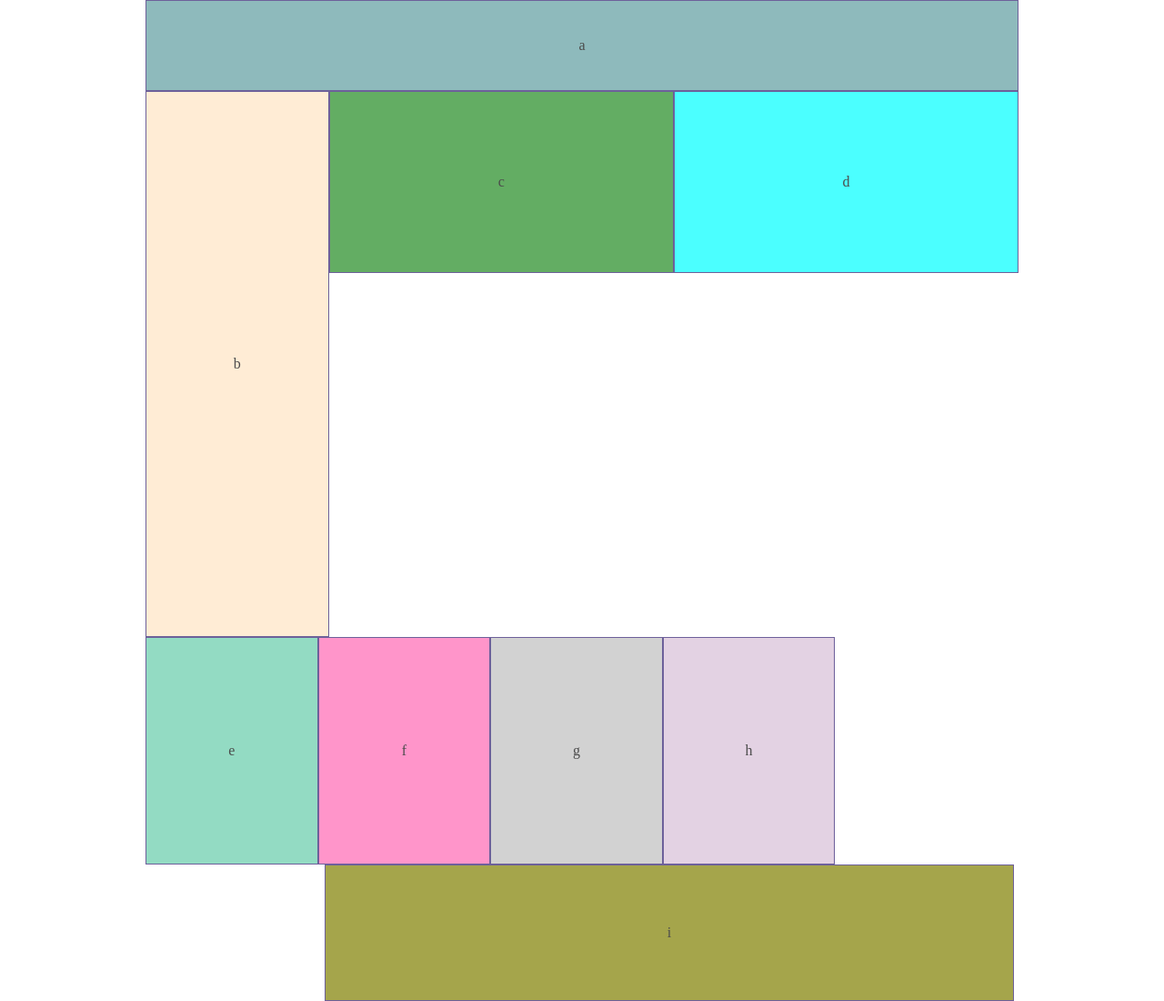
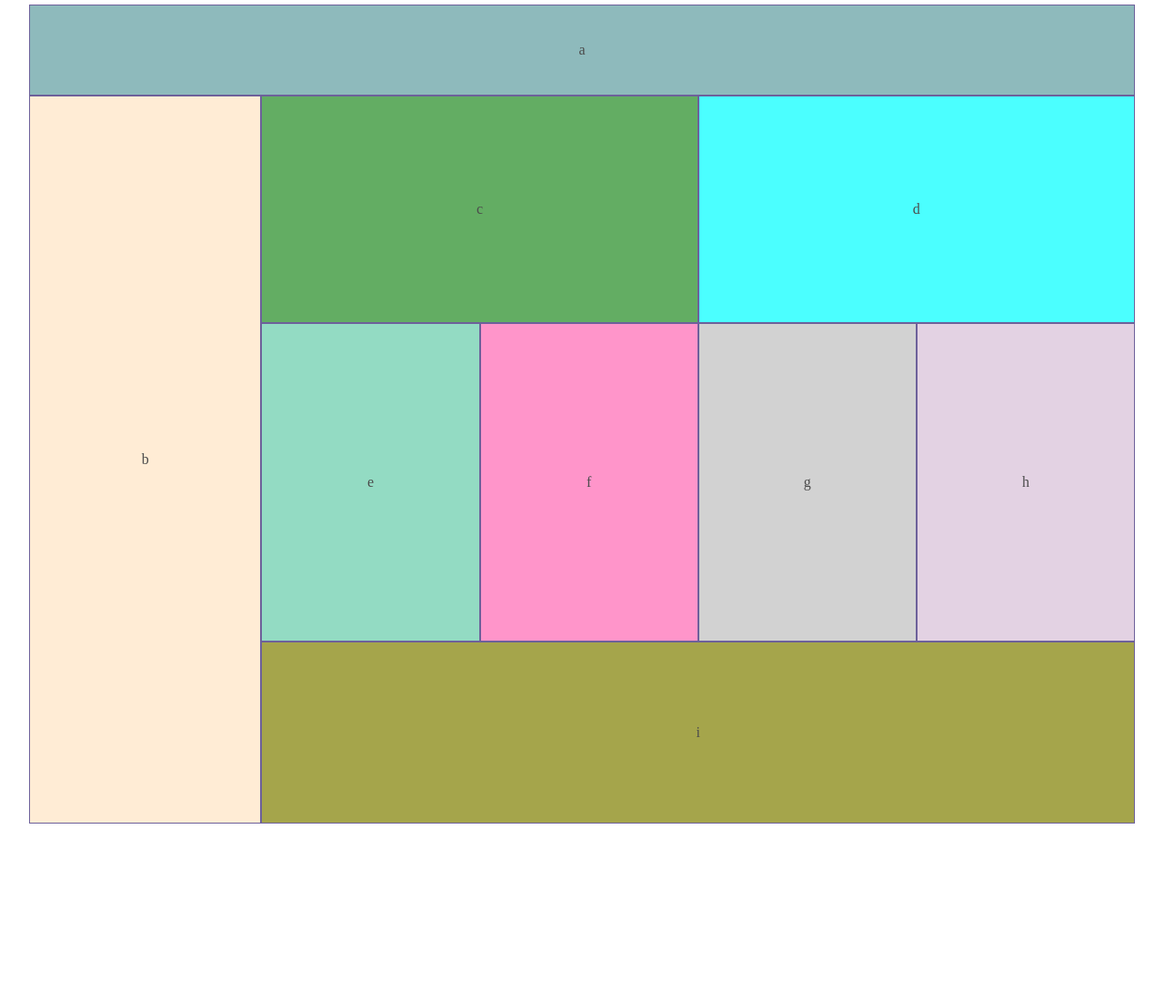
Before and after one commit to dcalhoun286/rwd-practice, a plain HTML site: page index.html in a window 1280 px wide. Shown: the whole page at 91% size. After the commit the page ends 905 px from the top, so only its background shows below. Drawn offline with Linux system fonts and the light colour scheme.

Commit message:
reconfigured for desktop view

```diff
--- a/css/base.css
+++ b/css/base.css
@@ -1,5 +1,9 @@
 * {
   box-sizing: border-box;
+}
+
+header {
+  width: 100%;
 }
 
 header, section, footer {
--- a/css/layout.css
+++ b/css/layout.css
@@ -8,7 +8,6 @@ body {
 }
 
 header {
-  width: 100%;
   height: 75px;
   display: inherit;
   justify-content: inherit;
@@ -41,7 +40,7 @@ footer {
   width: 100%;
   height: 80px;
   display: inherit;
-  justify-content: inherit;
+  justify-content: center;
   align-items: center;
 }
 
@@ -77,6 +76,7 @@ footer {
   }
 
   footer {
+    width: 100%;
     height: 120px;
     display: flex;
     justify-content: center;
@@ -87,46 +87,43 @@ footer {
 
 @media screen and (min-width: 768px) {
 
+  body {
+    width: 95%;
+    margin: auto;
+  }
+
   header {
     height: 100px;
     justify-content: center;
     align-items: center;
+    margin-top: 5px;
   }
 
-  body {
-    max-width: 960px;
-    margin: auto;
+  main {
+    display: inline-block;
+  }
+  main > section:first-child {
+    width: 21%;
+    height: 800px;
+    float: left;
   }
 
-  #b {
+  main > section:nth-child(2), main > section:nth-child(3) {
+    width: 39.5%;
+    height: 250px;
     float: left;
-    width: 21%;
-    height: 600px;
-    justify-content: center;
-    align-items: center;
   }
 
-  #c {
+  main > section:nth-child(4), main > section:nth-child(5), main > section:nth-child(6), main > section:nth-child(7) {
+    width: 19.75%;
+    height: 350px;
     float: left;
-    width: 39.5%;
-    height: 200px;
-  }
-
-  #d {
-    float: right;
-    width: 39.5%;
-    height: 200px;
-  }
-
-  #e, #f, #g, #h {
-    float: left;
-    width: 19.75%;
-    height: 250px;
   }
 
   footer {
     width: 79%;
-    height: 150px;
-    margin-left: 20%;
+    height: 200px;
+    margin-right: 0px;
   }
+
 }
--- a/index.html
+++ b/index.html
@@ -11,20 +11,20 @@
     <link rel="stylesheet" href="css/theme.css">
   </head>
   <body>
-    <header id="a">
+    <header>
       a
     </header>
     <main>
-      <section id="b">b</section>
-      <section id="c">c</section>
-      <section id="d">d</section>
-      <section id="e">e</section>
-      <section id="f">f</section>
-      <section id="g">g</section>
-      <section id="h">h</section>
+      <section>b</section>
+      <section>c</section>
+      <section>d</section>
+      <section>e</section>
+      <section>f</section>
+      <section>g</section>
+      <section>h</section>
+      <footer>
+        i
+      </footer>
     </main>
-    <footer>
-      i
-    </footer>
   </body>
 </html>
```
